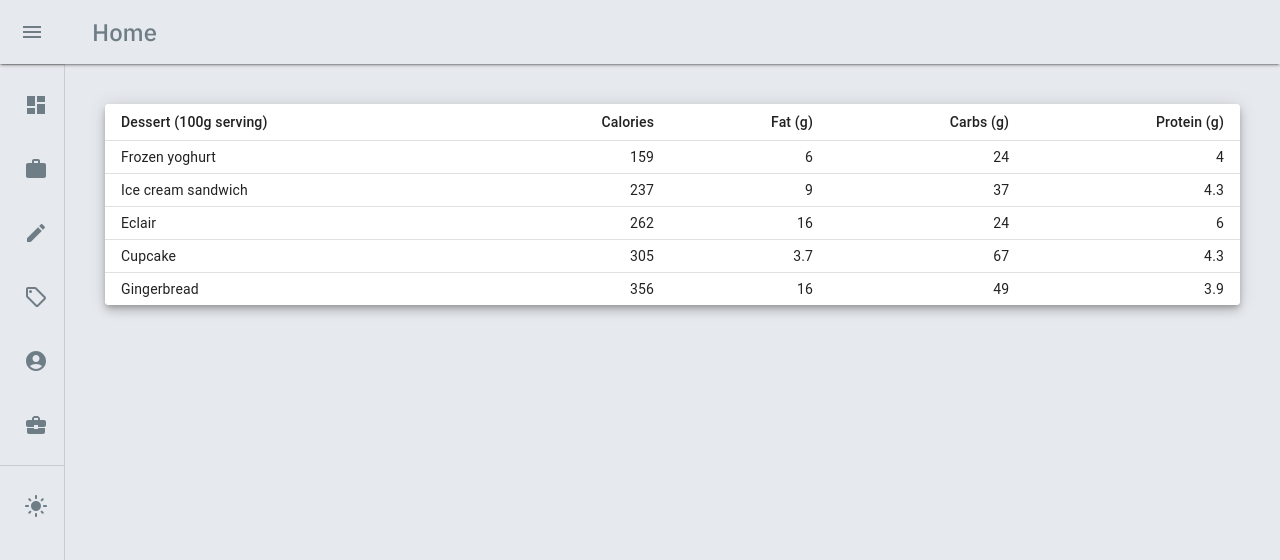
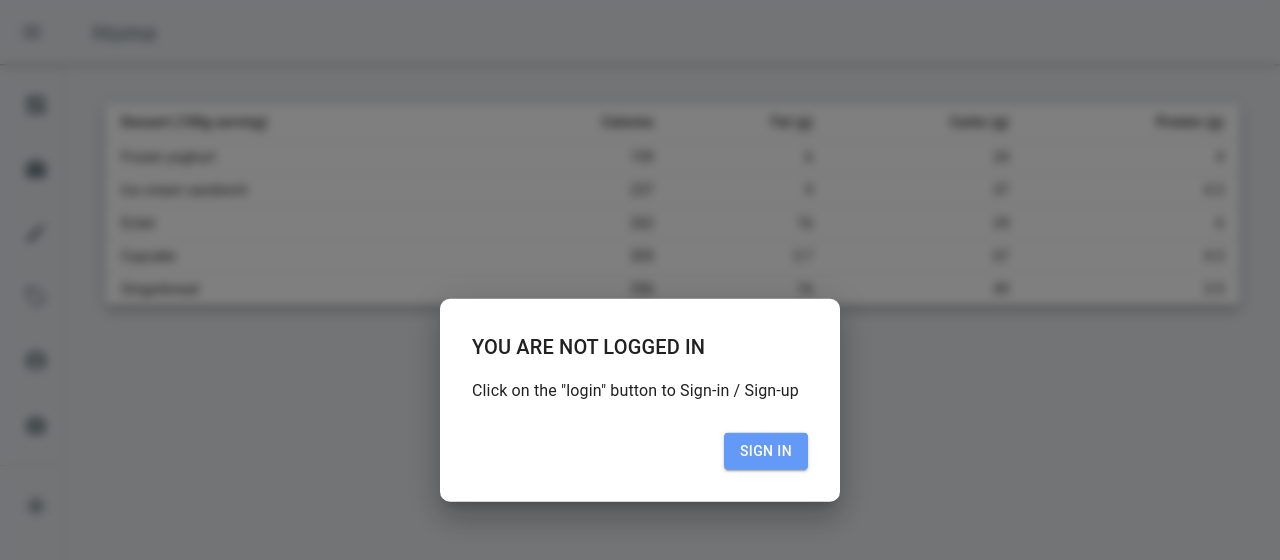
Before and after one commit to NoureldinAmer/students-freelance-webapp, a React (Create React App) app in the folder Frontend/: page /offers in a window 1280 px wide. Shown: the top 560 px of the page. Built offline with nearby package versions, Linux system fonts and the light colour scheme.

Commit message:
implement modal

```diff
--- a/Frontend/src/App.js
+++ b/Frontend/src/App.js
@@ -31,7 +31,7 @@ function App() {
           <Route path="/signup" component={SignUp} />
           <Paper sx={{ boxShadow: "none", border: "none", borderRadius: 0 }}>
             <NavBar>
-              {/* <BasicModal /> */}
+              <BasicModal />
               <Switch>
                 <Route exact path="/" component={Dashboard} />
                 <Route exact path="/job-posts" component={JobPosts} />
--- a/Frontend/src/Pages/Business/Profile.js
+++ b/Frontend/src/Pages/Business/Profile.js
@@ -33,9 +33,7 @@ function Profile() {
 
   const handleLogout = () => {
     localStorage.removeItem("role");
-    localStorage.removeItem("id");
-    localStorage.removeItem("username");
-    localStorage.removeItem("password");
+    localStorage.removeItem("userID");
     history.push('./login');
   }
 
--- a/Frontend/src/Pages/Freelance/Apply.js
+++ b/Frontend/src/Pages/Freelance/Apply.js
@@ -22,7 +22,6 @@ import { useHistory } from "react-router-dom";
 import styled from "@emotion/styled";
 
 const CustomTextField = styled(TextField)(({ theme }) => ({
-  //borderColor: theme.palette.mode === "dark" ? "green" : "red",
   "& .MuiInputBase-root": {
     "&.Mui-focused fieldset": {
       border:
@@ -30,7 +29,7 @@ const CustomTextField = styled(TextField)(({ theme }) => ({
     },
   },
   "& .MuiFormLabel-root": {
-    color: theme.palette.mode === "dark" ? "white" : null,
+    color: theme.palette.mode === "dark" ? "#BABAC2" : null,
   },
 }));
 
@@ -42,9 +41,7 @@ const CustomSelect = styled(Select)(({ theme }) => ({
     "&.Mui-focused fieldset": {
       borderColor: theme.palette.mode === "dark" ? "white" : null,
     },
-    "& .MuiFormLabel-root": {
-      color: theme.palette.mode === "dark" ? "red" : null,
-    },
+
   },
 }));
 
--- a/Frontend/src/Pages/Modal.js
+++ b/Frontend/src/Pages/Modal.js
@@ -1,52 +1,71 @@
-import * as React from 'react';
-import Box from '@mui/material/Box';
-import Button from '@mui/material/Button';
-import Typography from '@mui/material/Typography';
-import Modal from '@mui/material/Modal';
-import styled from '@emotion/styled';
-
-const style = {
-  position: 'absolute',
-  top: '50%',
-  left: '50%',
-  transform: 'translate(-50%, -50%)',
-  width: 400,
-  border: '2px solid #000',
-  boxShadow: 24,
-  p: 4,
-};
+import React, { useState, useEffect } from "react";
+import Box from "@mui/material/Box";
+import Button from "@mui/material/Button";
+import Typography from "@mui/material/Typography";
+import Modal from "@mui/material/Modal";
+import styled from "@emotion/styled";
+import { Stack } from "@mui/material";
+import { useHistory } from "react-router-dom";
 
 const CustomBox = styled(Box)(({ theme }) => ({
-  backgroundColor: theme.palette.mode === "dark" ? "red" : "red",
-  position: 'absolute',
-  top: '50%',
-  left: '50%',
-  transform: 'translate(-50%, -50%)',
+  backgroundColor: theme.palette.mode === "dark" ? "#18385C" : "white",
+  position: "absolute",
+  top: "50%",
+  left: "50%",
+  transform: "translate(-50%, -50%)",
   width: 400,
-  border: '2px solid white',
+  borderRadius: 10,
 }));
 
-export default function BasicModal() {
-  const [open, setOpen] = React.useState(false);
+export default function BasicModal({ signedIn }) {
+  const [open, setOpen] = useState(false);
   const handleOpen = () => setOpen(true);
   const handleClose = () => setOpen(false);
 
+  const history = useHistory();
+
+  useEffect(() => {
+    if (localStorage.getItem("userID") === null) {
+      setOpen(true);
+    }
+  }, []);
+
   return (
     <div>
-      <Button onClick={handleOpen}>Open modal</Button>
       <Modal
         open={open}
-        onClose={handleClose}
+        //onClose={handleClose}
         aria-labelledby="modal-modal-title"
         aria-describedby="modal-modal-description"
+        sx={{ backdropFilter: "blur(5px)" }}
+        disableAutoFocus
       >
-        <CustomBox sx={{p:4}}>
+        <CustomBox sx={{ p: 4, boxShadow: 19 }}>
           <Typography id="modal-modal-title" variant="h6" component="h2">
-            Text in a modal
+            YOU ARE NOT LOGGED IN
           </Typography>
           <Typography id="modal-modal-description" sx={{ mt: 2 }}>
-            Duis mollis, est non commodo luctus, nisi erat porttitor ligula.
+            Click on the "login" button to Sign-in / Sign-up
           </Typography>
+          <Stack
+            direction={"row"}
+            sx={{ mt: "30px" }}
+            justifyContent={"space-between"}
+          >
+            <Box></Box>
+            <Button
+              onClick={() => history.push('./login')}
+              variant="contained"
+              sx={{
+                bgcolor: "#649AF7",
+                ":hover": {
+                  bgcolor: "#3a81d3",
+                },
+              }}
+            >
+              Sign In
+            </Button>
+          </Stack>
         </CustomBox>
       </Modal>
     </div>
--- a/Frontend/src/Pages/SignIn.js
+++ b/Frontend/src/Pages/SignIn.js
@@ -61,6 +61,7 @@ export default function SignIn() {
       let result = await response.json();
       setTextFieldError(true);
       localStorage.setItem('role', result.login_details.role);
+      localStorage.setItem('userID', result.login_details.ID);
       history.push("/");
     } else {
       setTextFieldError(true);
--- a/Frontend/src/Pages/SignUp.js
+++ b/Frontend/src/Pages/SignUp.js
@@ -49,7 +49,7 @@ export default function SignUp() {
     const data = new FormData(event.currentTarget);
     const formInput = role === "freelance" ? {
       firstName: data.get("firstName"),
-      firstName: data.get("lastName"),
+      lastName: data.get("lastName"),
       email: data.get("email"),
       username: data.get("username"),
       password: data.get("password"),
@@ -58,7 +58,7 @@ export default function SignUp() {
       location: data.get("location"),
     } :{
       firstName: data.get("firstName"),
-      firstName: data.get("lastName"),
+      lastName: data.get("lastName"),
       email: data.get("email"),
       username: data.get("username"),
       password: data.get("password"),
```
